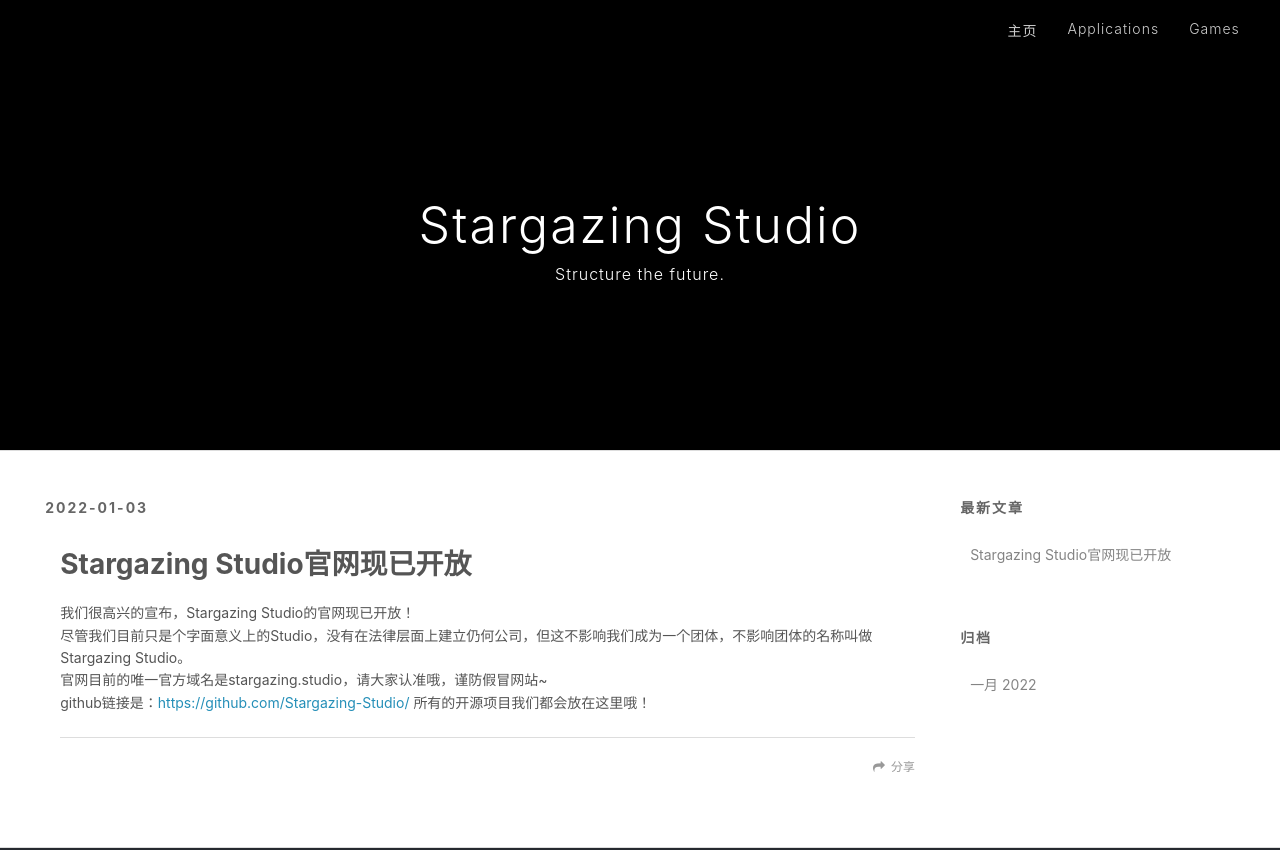
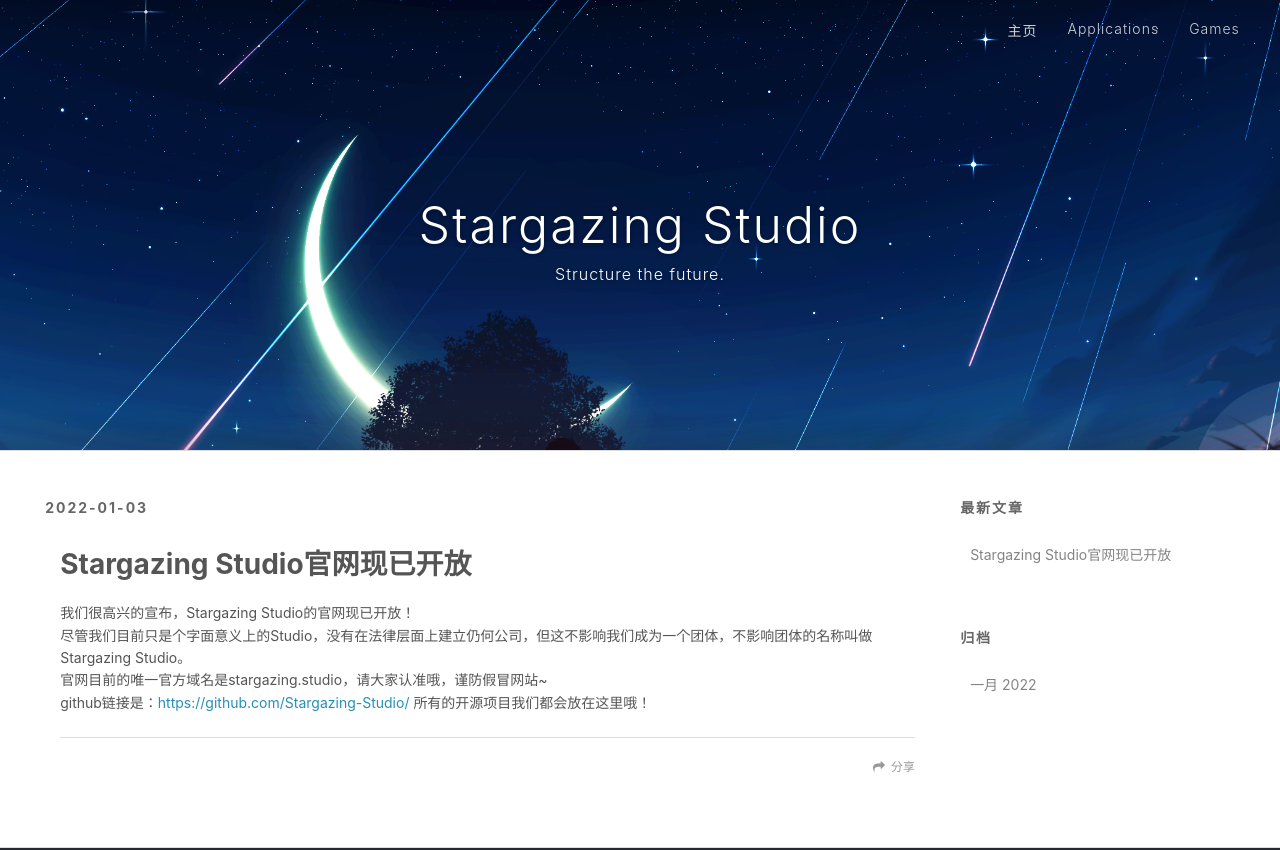
Before and after one commit to Stargazing-Studio/Stargazing-Studio.github.io, a plain HTML site: page index.html in a window 1280 px wide. Shown: the top 850 px of the page. Drawn offline with Linux system fonts and the light colour scheme.

Commit message:
Add files via upload

```diff
--- a/css/style.css
+++ b/css/style.css
@@ -344,7 +344,7 @@ body {
   left: 0;
   width: 100%;
   height: 100%;
-  background: url("images/89604564_p0.png") center #000;
+  background: url("/images/89604564_p0.png") center #000;
   -webkit-background-size: cover;
   -moz-background-size: cover;
   background-size: cover;
```
